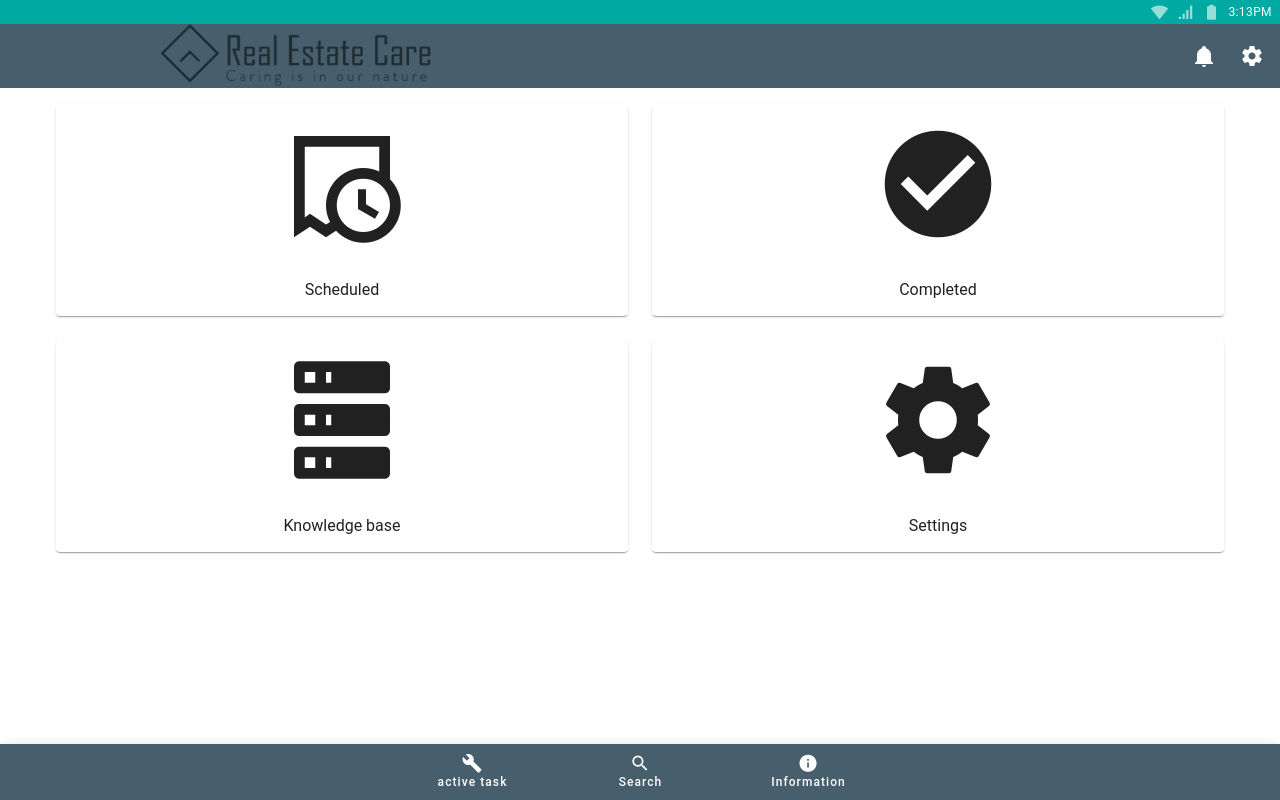
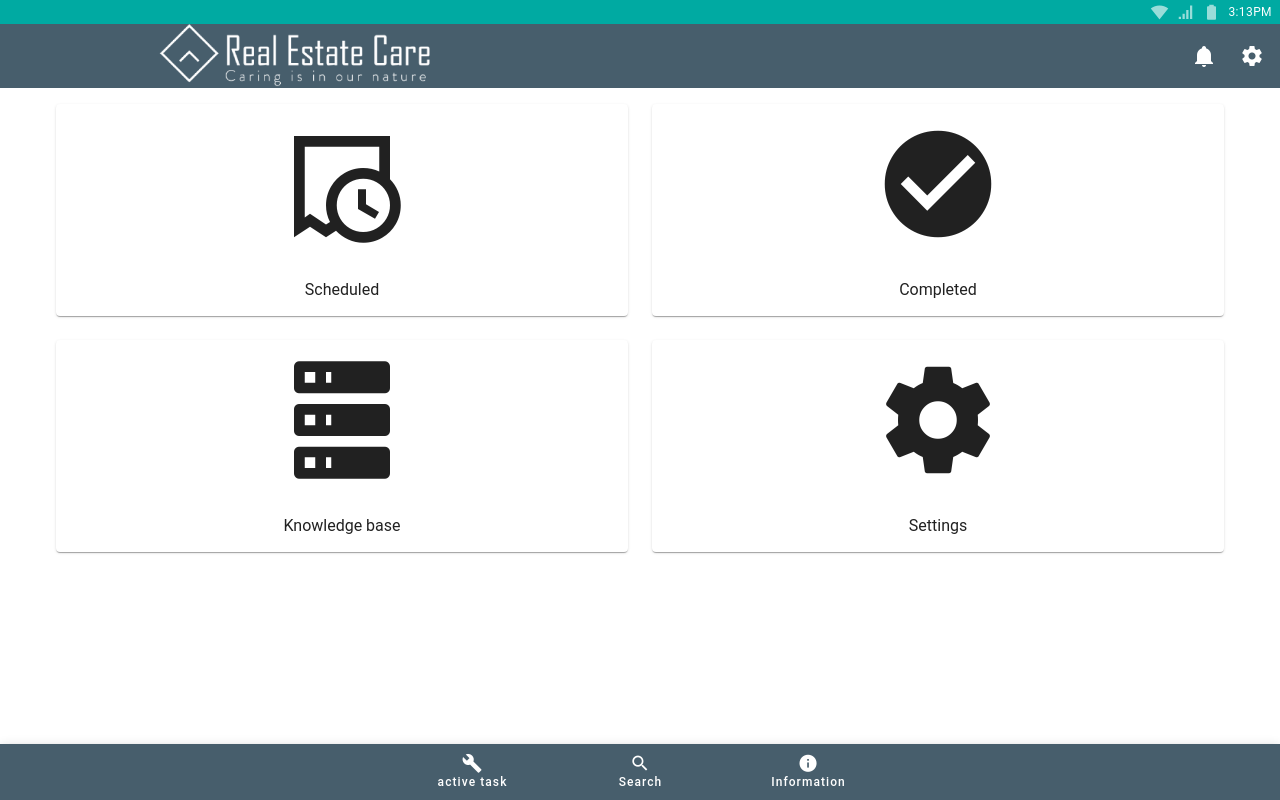
Before and after one commit to JurianWoord/RealEstateCare, a Vue app: page / in a window 1280 px wide. Built offline with nearby package versions, Linux system fonts and the light colour scheme.

Commit message:
first commit

```diff
--- a/package.json
+++ b/package.json
@@ -10,6 +10,7 @@
     "@mdi/font": "7.4.47",
     "roboto-fontface": "*",
     "vue": "^3.4.31",
+    "vue-router": "4",
     "vuetify": "^3.6.11"
   },
   "devDependencies": {
--- a/src/App.vue
+++ b/src/App.vue
@@ -1,19 +1,10 @@
 <template>
   <v-app>
-
-    <v-main>
-      <AppHeader/>
-      <app-main/>
-    </v-main>
-
-    <AppFooter/>
+    <RouterView />
   </v-app>
 </template>
 
 <script setup>
 
-  //
-  import AppHeader from "@/components/AppHeader.vue";
-  import AppFooter from "@/components/AppFooter.vue";
-  import AppMain from "@/components/AppMain.vue";
+
 </script>
--- a/src/components/AppHeader.vue
+++ b/src/components/AppHeader.vue
@@ -11,7 +11,7 @@
     <span class="ms-2">3:13PM</span>
   </v-system-bar>
   <v-toolbar color="secondary">
-    <v-img src="@/assets/logoREC.svg" class="text-white"></v-img>
+    <v-img src="@/assets/logoREC-white.svg" class="text-white"></v-img>
 
     <v-spacer></v-spacer>
 
--- /dev/null
+++ b/src/layouts/defaultLayout.vue
@@ -0,0 +1,18 @@
+<template>
+
+
+    <v-main>
+      <AppHeader/>
+      <router-view />
+    </v-main>
+
+    <AppFooter/>
+
+</template>
+
+<script setup>
+
+//
+import AppHeader from "@/components/AppHeader.vue";
+import AppFooter from "@/components/AppFooter.vue";
+</script>
--- a/src/main.js
+++ b/src/main.js
@@ -9,7 +9,7 @@ import { registerPlugins } from '@/plugins'
 
 // Components
 import App from './App.vue'
-
+import router from './router'
 // Composables
 import { createApp } from 'vue'
 
@@ -17,4 +17,6 @@ const app = createApp(App)
 
 registerPlugins(app)
 
-app.mount('#app')
+app
+  .use(router)
+  .mount('#app')
--- a/src/components/AppMain.vue
+++ b/src/pages/homePage.vue
@@ -7,7 +7,7 @@
     <v-row>
 
       <v-col cols="6">
-        <v-card>
+        <v-card :to="{ name: 'home' }">
           <v-card-text class="d-flex justify-center">
             <v-icon icon="mdi-invoice-clock-outline" size="128"></v-icon>
           </v-card-text>
--- /dev/null
+++ b/src/router/index.js
@@ -0,0 +1,25 @@
+import { createMemoryHistory, createRouter } from 'vue-router'
+
+import HomePage from '@/pages/homePage.vue'
+import DefaultLayout from "@/layouts/defaultLayout.vue";
+
+const routes = [
+  {
+    path: '',
+    component: DefaultLayout,
+    children: [
+      {
+        name: "home",
+        path: '',
+        component: HomePage,
+      }
+    ]
+  },
+]
+
+const router = createRouter({
+  history: createMemoryHistory(),
+  routes,
+})
+
+export default router
```
Also changed, not shown: src/assets/logoREC-white.svg (added), 1 other file (tests, documents, lock files or other folders).
